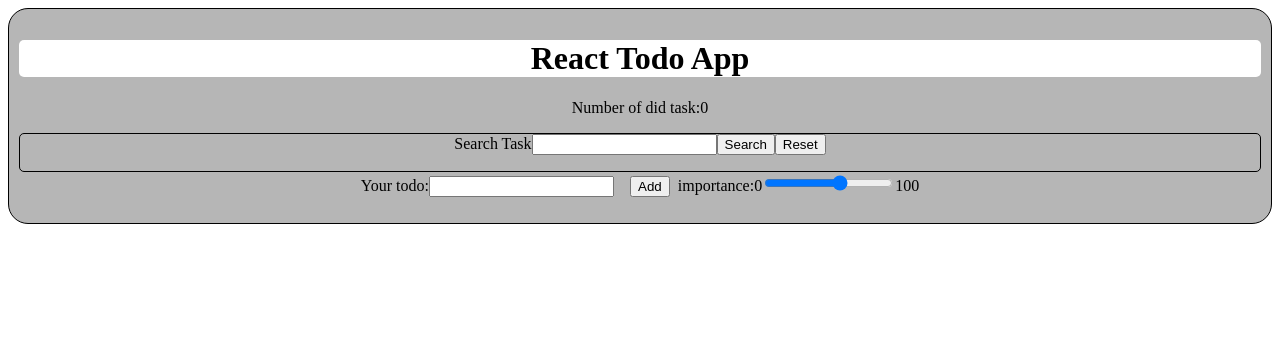
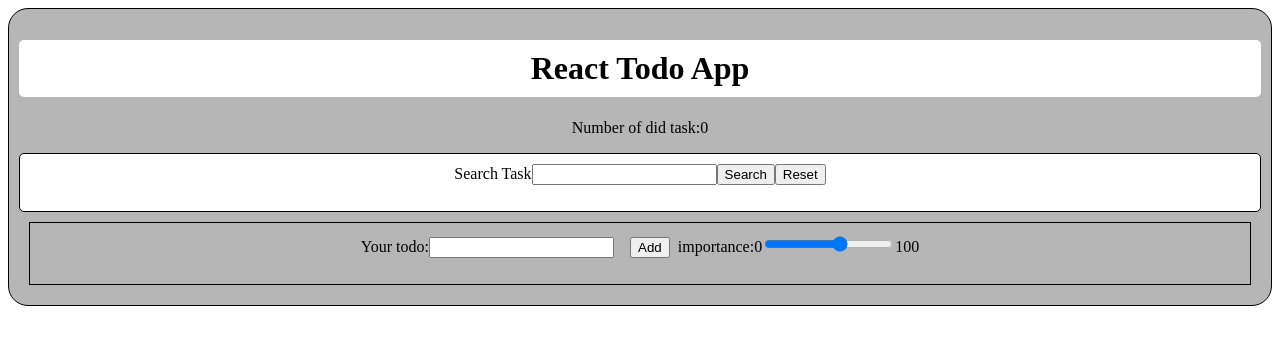
Before and after one commit to kondo1018008/ReactTodo, a React (Create React App) app: page / in a window 1280 px wide. Shown: the top 344 px of the page. Built offline with nearby package versions, Linux system fonts and the light colour scheme.

Commit message:
[change]css変更

```diff
--- a/src/components/App.jsx
+++ b/src/components/App.jsx
@@ -65,9 +65,10 @@ export default class App extends Component {
         <Search searchList={this.serchList} resetList={this.resetList} />
         <ListSearch todos={this.state.searchList} />
         </div>
+        <div className="list">
         <Form handleAdd={this.handleAdd}/>
         <List todos={this.state.todo} handleRemove={this.handleRemove} />
-
+        </div>
         {/*<Timer min={0} sec={30} />*/}
       </div>
     );
--- a/src/index.css
+++ b/src/index.css
@@ -11,6 +11,7 @@
 
 .title{
     background: rgb(255, 255, 255);
+    padding: 10px;
     border-top-left-radius: 5px;
     border-top-right-radius: 5px;
     border-bottom-right-radius: 5px;
@@ -18,9 +19,16 @@
 }
 
 .search{
+    background: rgb(255, 255, 255);
     border: 1px solid #000000;
+    padding: 10px;
     border-top-left-radius: 5px;
     border-top-right-radius: 5px;
     border-bottom-right-radius: 5px;
     border-bottom-left-radius: 5px;
 }
+.list{
+    border: 1.5px solid #000000;
+    margin: 10px;
+    padding: 10px;
+}
```
